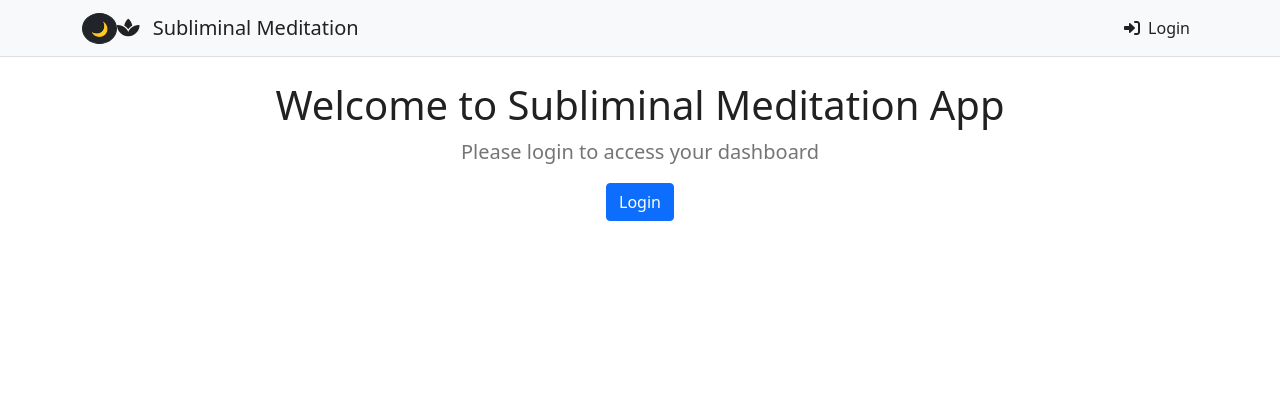
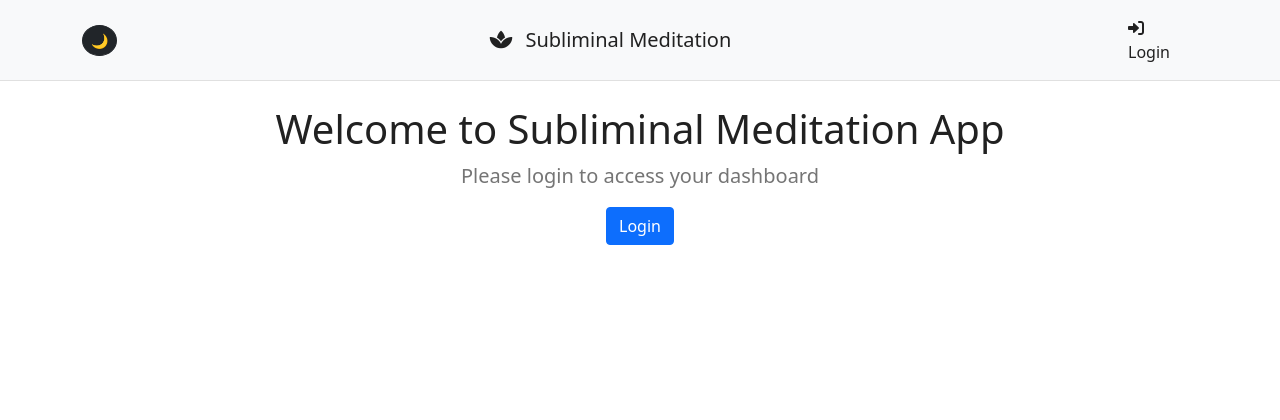
Before and after one commit to wizardsupreme/subliminal-meditation, a Flask app: page / in a window 1280 px wide. Shown: the top 420 px of the page. Run offline with Flask 3, Linux system fonts and the light colour scheme; some libraries are stand-ins or nearby versions.

Commit message:
fix: improve navbar layout spacing using Bootstrap grid

```diff
--- a/app/templates/base.html
+++ b/app/templates/base.html
@@ -97,7 +97,9 @@
     <!-- Navigation -->
     <nav class="navbar navbar-expand-lg navbar-light bg-light">
         <div class="container">
+            <div class="row w-100 align-items-center">
                 <!-- Theme Toggle (Left) -->
+                <div class="col-auto">
                     <button id="theme-toggle"
                             class="btn btn-dark btn-sm rounded-circle"
                             aria-label="Toggle dark mode"
@@ -107,18 +109,24 @@
                             onclick="themeSwitcher.toggleTheme()">
                         <i class="fas fa-moon"></i>
                     </button>
+                </div>
 
                 <!-- Brand (Center) -->
-            <a class="navbar-brand mx-auto" href="{{ url_for('main.index') }}">
+                <div class="col text-center">
+                    <a class="navbar-brand" href="{{ url_for('main.index') }}">
                         <i class="fas fa-spa me-2"></i>
                         Subliminal Meditation
                     </a>
+                </div>
 
                 <!-- Hamburger Menu (Right) -->
+                <div class="col-auto">
                     <button class="navbar-toggler" type="button" data-bs-toggle="collapse" data-bs-target="#navbarContent"
                             aria-controls="navbarContent" aria-expanded="false" aria-label="Toggle navigation">
                         <span class="navbar-toggler-icon"></span>
                     </button>
+                </div>
+            </div>
 
             <!-- Menu Content -->
             <div class="collapse navbar-collapse" id="navbarContent">
```
Lines whose indentation alone changed are shown as unchanged.
